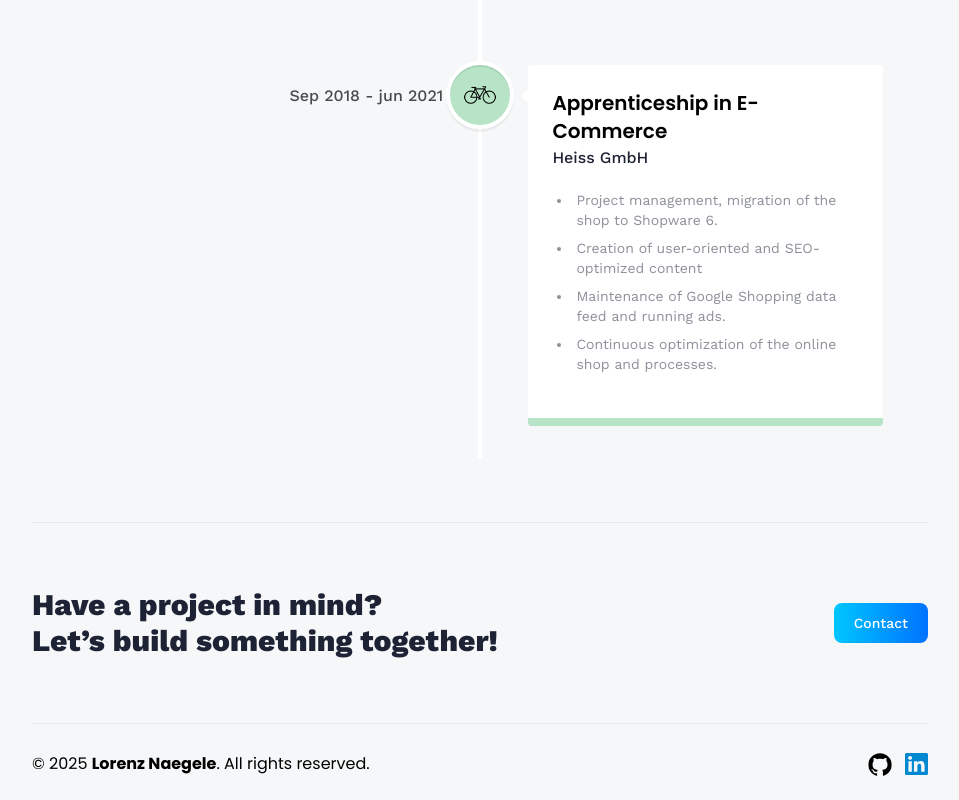
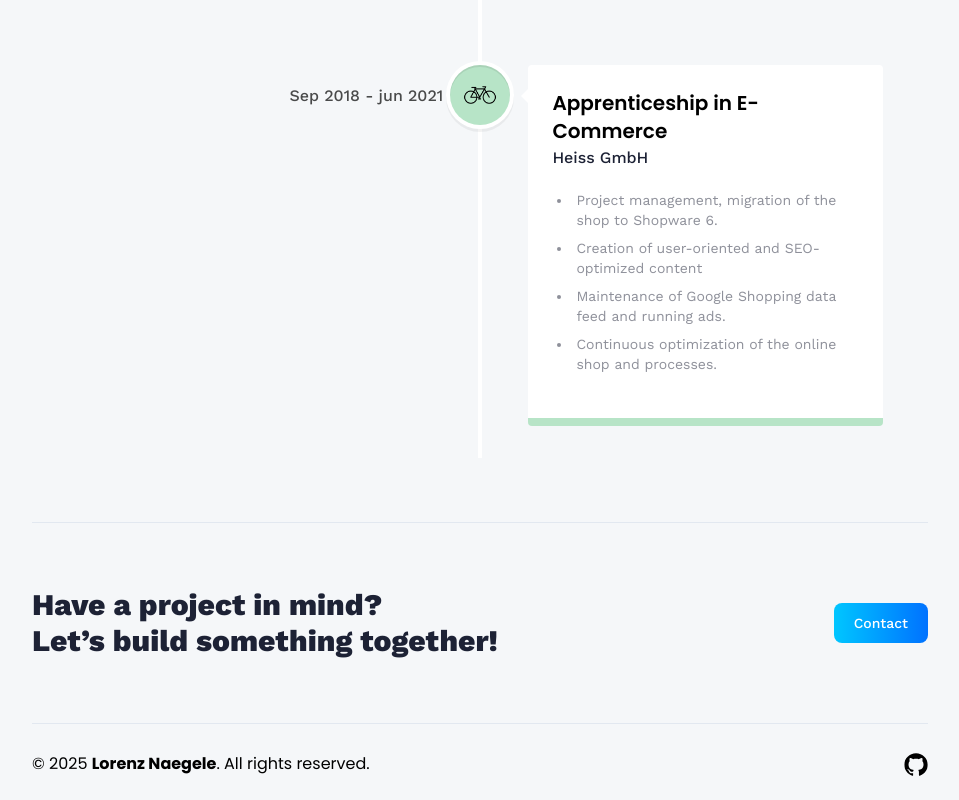
Before and after one commit to lornaegele/threeJS-portfolio, a React (Vite) app: page /about in a window 1280 px wide. Shown: the part 2194-2994 px from the top of the page, without its empty margins (160-1119 px from the left). Built offline with nearby package versions, Linux system fonts and the light colour scheme; no server answers.

Commit message:
removes linkedIn

```diff
--- a/src/constants/index.js
+++ b/src/constants/index.js
@@ -162,11 +162,11 @@ export const socialLinks = [
     iconUrl: github,
     link: "https://github.com/lornaegele",
   },
-  {
-    name: "LinkedIn",
-    iconUrl: linkedin,
-    link: "https://www.linkedin.com/in/lorenz-naegele-43b571210/",
-  },
+  // {
+  //   name: "LinkedIn",
+  //   iconUrl: linkedin,
+  //   link: "https://www.linkedin.com/in/lorenz-naegele-43b571210/",
+  // },
 ];
 
 export const projects = [
```
